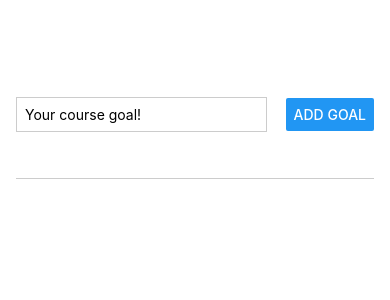
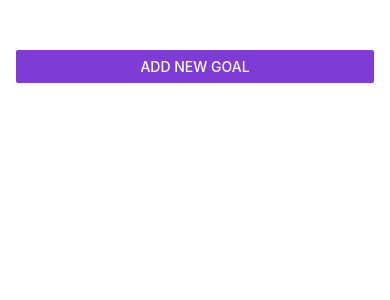
Before and after one commit to huisso97/ReactNative2024, a React Native app: screen / in a window 390 px wide. Shown: the top 300 px of the page. Built offline with nearby package versions, Linux system fonts and the light colour scheme.

Commit message:
section2: 모달 적용 및 app.json으로 디폴트 배경 변경

```diff
--- a/App.tsx
+++ b/App.tsx
@@ -1,11 +1,18 @@
 import { useState } from "react";
-import { FlatList, StyleSheet, View } from "react-native";
+import { Button, FlatList, StyleSheet, View } from "react-native";
+import { StatusBar } from "expo-status-bar";
+
 import GoalInput from "./components/GoalInput";
 import GoalItem from "./components/GoalItem";
 import { ItemData } from "./types";
 
 export default function App() {
+  const [modalIsVisible, setModalIsVisible] = useState(false);
   const [goals, setGoals] = useState<{ text: string; id: string }[]>([]);
+
+  const handleStartAddGoal = () => setModalIsVisible(true);
+
+  const handleEndAddGoal = () => setModalIsVisible(false);
 
   const handleAddGoal = (goalText: string) => {
     setGoals((currentGoals) => [
@@ -21,8 +28,22 @@ export default function App() {
   };
 
   return (
+    <>
+      {/* 상태바 글자들 흰색으로 변경 */}
+      <StatusBar style="light" />
       <View style={styles.appContainer}>
-      <GoalInput onAddGoal={handleAddGoal} />
+        <Button
+          title="Add New Goal"
+          color="#7e3bd6"
+          onPress={handleStartAddGoal}
+        />
+
+        <GoalInput
+          onAddGoal={handleAddGoal}
+          modalIsVisible={modalIsVisible}
+          onEndAddGoal={handleEndAddGoal}
+        />
+
         <View style={styles.goalsContainer}>
           <FlatList
             data={goals}
@@ -36,6 +57,7 @@ export default function App() {
           />
         </View>
       </View>
+    </>
   );
 }
 
@@ -45,22 +67,6 @@ const styles = StyleSheet.create({
     paddingTop: 50,
     paddingHorizontal: 16,
   },
-  inputContainer: {
-    flex: 1,
-    flexDirection: "row",
-    justifyContent: "space-between",
-    alignItems: "center",
-    marginBottom: 24,
-    borderBottomWidth: 1,
-    borderBottomColor: "#cccccc",
-  },
-  textInput: {
-    borderWidth: 1,
-    borderColor: "#cccccc",
-    width: "70%",
-    marginRight: 8,
-    padding: 8,
-  },
   goalsContainer: {
     flex: 5,
   },
--- a/app.json
+++ b/app.json
@@ -6,14 +6,13 @@
     "orientation": "portrait",
     "icon": "./assets/icon.png",
     "userInterfaceStyle": "light",
+    "backgroundColor": "#1e085a",
     "splash": {
       "image": "./assets/splash.png",
       "resizeMode": "contain",
       "backgroundColor": "#ffffff"
     },
-    "assetBundlePatterns": [
-      "**/*"
-    ],
+    "assetBundlePatterns": ["**/*"],
     "ios": {
       "supportsTablet": true
     },
--- a/components/GoalInput.tsx
+++ b/components/GoalInput.tsx
@@ -1,10 +1,21 @@
 import { useState } from "react";
-import { Button, StyleSheet, TextInput, View } from "react-native";
+import {
+  Button,
+  Image,
+  Modal,
+  StyleSheet,
+  TextInput,
+  View,
+} from "react-native";
 
 const GoalInput = ({
+  modalIsVisible,
   onAddGoal,
+  onEndAddGoal,
 }: {
+  modalIsVisible: boolean;
   onAddGoal: (goalText: string) => void;
+  onEndAddGoal: () => void;
 }) => {
   const [goalText, setGoalText] = useState("");
 
@@ -15,18 +26,29 @@ const GoalInput = ({
   const handleAddGoal = () => {
     onAddGoal(goalText);
     setGoalText("");
+    onEndAddGoal();
   };
 
   return (
+    <Modal visible={modalIsVisible} animationType="slide">
       <View style={styles.inputContainer}>
+        <Image style={styles.image} source={require("../assets/goal.png")} />
         <TextInput
           style={styles.textInput}
           placeholder="Your course goal!"
           value={goalText}
           onChangeText={onChangeText}
         />
-      <Button title="Add Goal" onPress={handleAddGoal} />
+        <View style={styles.buttonContainer}>
+          <View style={styles.button}>
+            <Button title="Cancel" onPress={onEndAddGoal} color="#f31282" />
           </View>
+          <View style={styles.button}>
+            <Button title="Add Goal" onPress={handleAddGoal} color="#b180f0" />
+          </View>
+        </View>
+      </View>
+    </Modal>
   );
 };
 
@@ -35,18 +57,31 @@ export default GoalInput;
 const styles = StyleSheet.create({
   inputContainer: {
     flex: 1,
-    flexDirection: "row",
-    justifyContent: "space-between",
+    justifyContent: "center",
     alignItems: "center",
-    marginBottom: 24,
-    borderBottomWidth: 1,
-    borderBottomColor: "#cccccc",
+    padding: 16,
+    backgroundColor: "#311b6b",
+  },
+  image: {
+    width: 100,
+    height: 100,
+    margin: 20,
   },
   textInput: {
     borderWidth: 1,
-    borderColor: "#cccccc",
-    width: "70%",
-    marginRight: 8,
-    padding: 8,
+    borderColor: "#e4d0ff",
+    backgroundColor: "#e4d0ff",
+    color: "#120438",
+    borderRadius: 6,
+    width: "100%",
+    padding: 16,
+  },
+  buttonContainer: {
+    marginTop: 16,
+    flexDirection: "row",
+  },
+  button: {
+    width: 100,
+    marginHorizontal: 8,
   },
 });
```
Also changed, not shown: assets/goal.png (added). Lines whose indentation alone changed are shown as unchanged.
